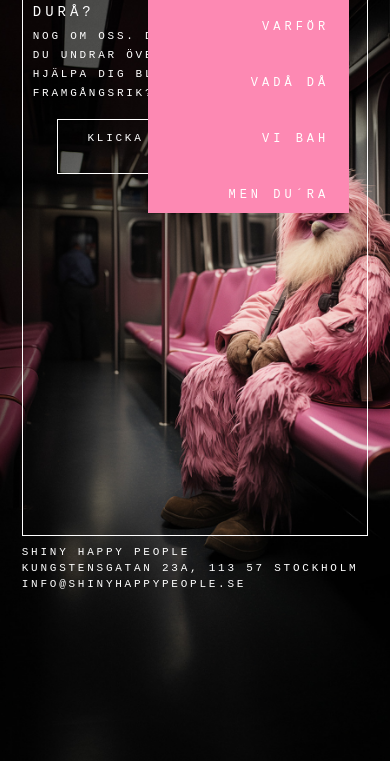
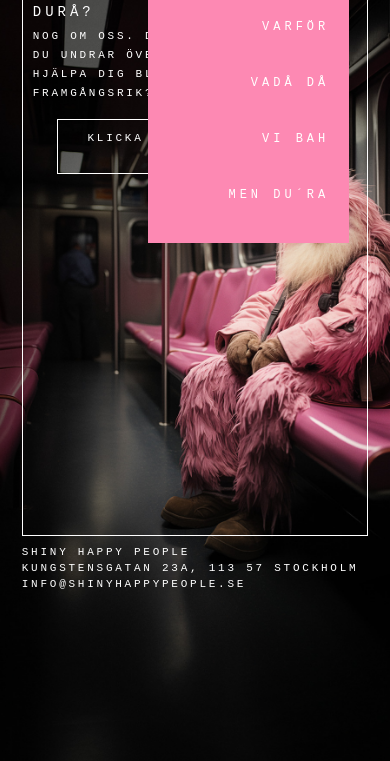
Before and after one commit to MatildaHJ/shiny-happy-people, a plain HTML site: page dura.html in a window 390 px wide. Both pictures are taken after a click on the button "Toggle navigation". Shown: the part 108-869 px from the top of the page. Drawn offline with nearby package versions, Linux system fonts and the light colour scheme; a web font is replaced by a local one.

Commit message:
nav-item hover and padding change

```diff
--- a/dura.html
+++ b/dura.html
@@ -62,7 +62,7 @@
                 <a class="nav-link" href="vibah.html">VI BAH</a>
               </li>
               <li class="nav-item">
-                <a class="nav-link" href="#">MEN DU´RA</a>
+                <a class="nav-link dura" href="#">MEN DU´RA</a>
               </li>
             </ul>
           </div>
--- a/src/styles.css
+++ b/src/styles.css
@@ -208,8 +208,11 @@ footer {
     display: flex;
     justify-content: flex-end;
   }
-  .navbar-nav .nav-link .dura {
-    padding-bottom: 40px !important;
+  .nav-link.dura {
+    padding-bottom: 40px;
+  }
+  .nav-link:hover {
+    color: white !important;
   }
   .frameTwo {
     padding: 0 10px 8px 10px;
```
Also changed, not shown: vadada.html (+1 -1 lines), varfor.html (+1 -1 lines), vibah.html (+1 -1 lines).
